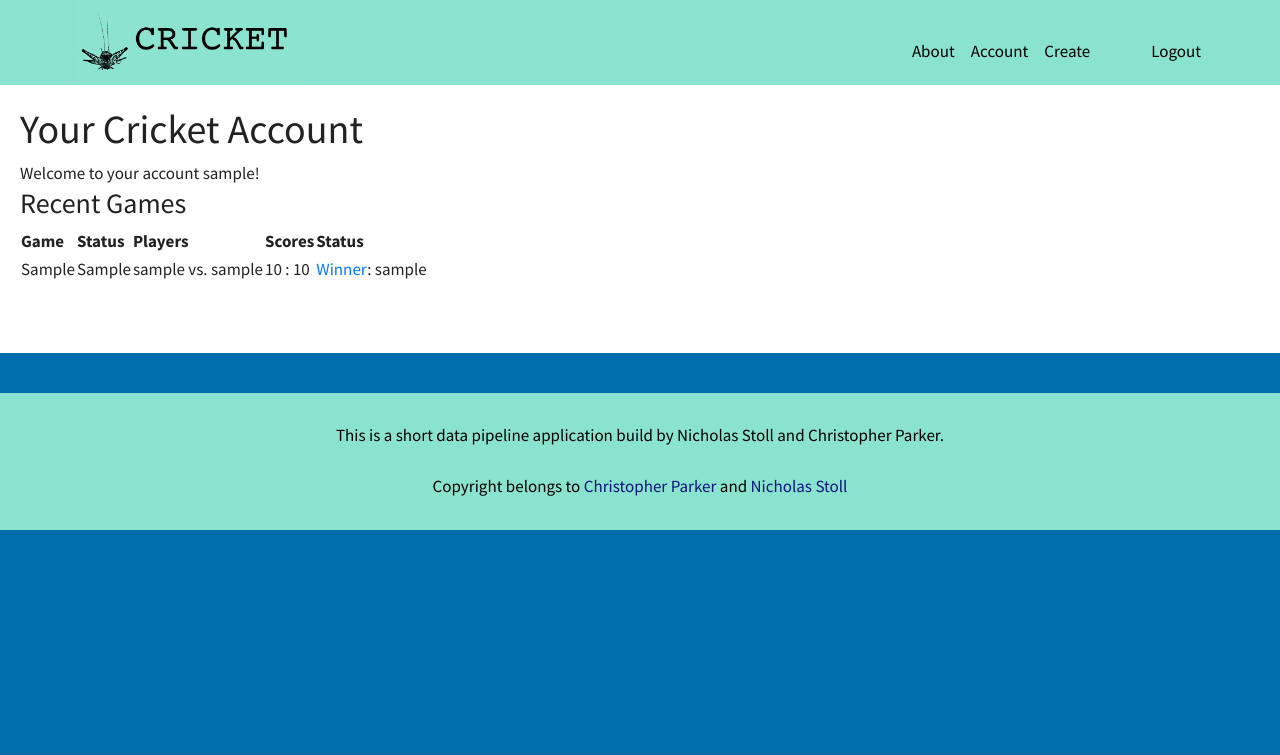
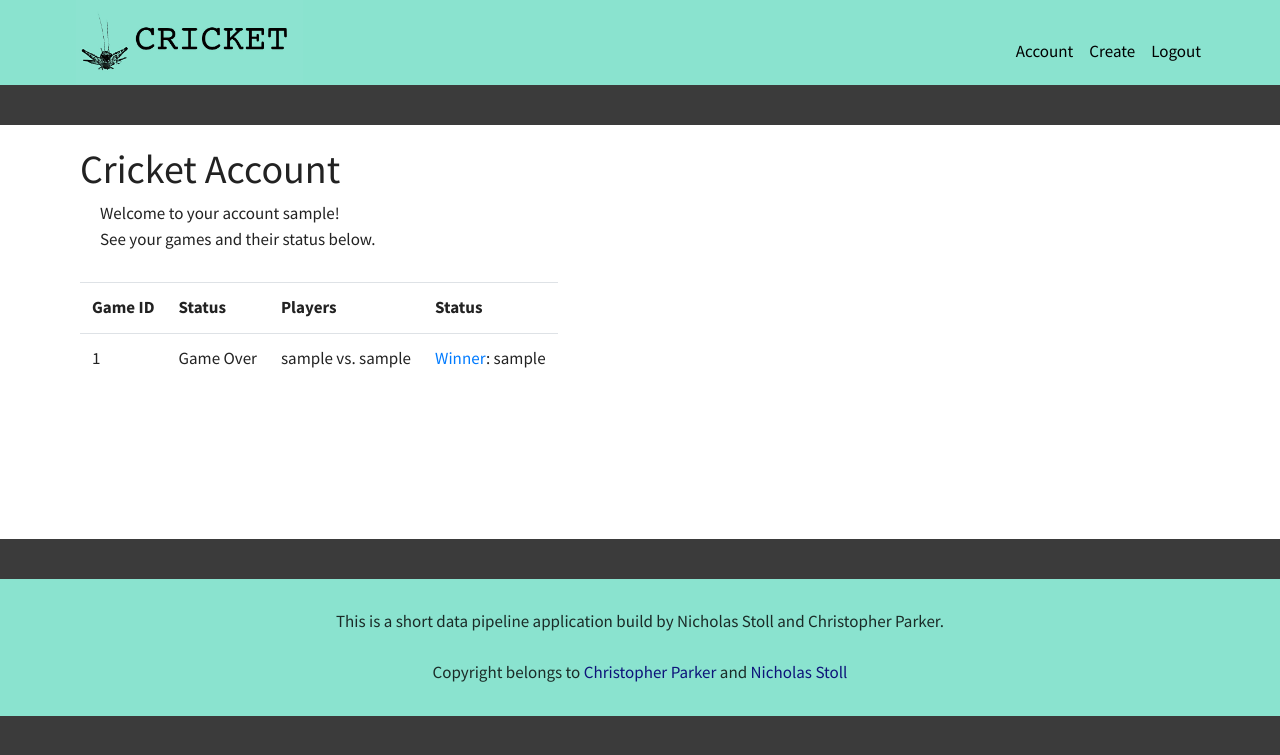
Before and after one commit to is-PARKER/cricket-game, a Flask app: template cricket/templates/account/index.html in a window 1280 px wide. Shown: the top 755 px of the page. Run offline with Flask 2, Linux system fonts and the light colour scheme; the template is opened without the code that fills it: most values are stand-ins (such as "Sample title", 1, 10 or a date in 2020); some libraries are stand-ins or nearby versions.

Commit message:
Updated Schema

```diff
--- a/cricket/static/css/site.css
+++ b/cricket/static/css/site.css
@@ -4,7 +4,7 @@ body {
     padding: 0px;
     font-family: Source Sans Pro, Helvetica, Arial, sans-serif;
     font-size: 17px;
-    background-color: #006dad;
+    background-color: #000000c4;
 }
 
 .main_content {
@@ -13,9 +13,45 @@ body {
     padding: 0px 0px 50px;
 }
 
+.main_content  {
+    align-self: center;
+    background: #fff;
+    margin: 0px;
+    padding: 0px 0px 50px;
+}
 
+.form-container {
+    background: #fff;
+    margin: 20px;
+    padding: 40px 40px 50px;
+}
+
+.game-container {
+    background: #fff;
+    margin: 40px;
+    padding: 20px 40px 50px;
+}
+
+.account-container {
+    background: #fff;
+    margin: 40px;
+    padding: 20px 40px 50px;
+}
+
+.account-container .topper {
+    background: #fff;
+    margin: 0;
+    padding: 0px 0px 30px;
+}
+
+.account-container .topper p{
+    background: #fff;
+    margin: 0px;
+    padding: 0px 20px 0px;
+}
 .hero {
-    background-color: #0073b7;
+    background-color: #000000c4
+;
     color: white;
     font-size: 18px;
 
@@ -61,7 +97,7 @@ body {
     min-width: 170px;
     padding: 10px;
     font-size: 16px;
-    color: #003d61;
+    color: #000000cf;
 }
 
 .project-list .subtitle {
@@ -88,7 +124,8 @@ body {
 }
 
 .project-list .project a {
-    color: #006dad;
+    color: #000000cf;
+    text-decoration: underline;
 }
 
 .project-list .project .desc {
@@ -103,7 +140,7 @@ footer {
     padding: 30px;
     text-align: center;
     background-color:  #8ae3cf;
-    color: black;
+    color: #000000cf;
 }
 
 footer a {
--- a/cricket/templates/account/index.html
+++ b/cricket/templates/account/index.html
@@ -3,33 +3,43 @@
 {% block title %} User Account {% endblock %}
 
 {% block main_content %}
-    <div class="page-core">
-        <h1>Your Cricket Account</h1>
+    <div class="account-container">
+        <div class="topper">
+            <h1>Cricket Account</h1>
 
-        <div>
-            Welcome to your account {{ username }}!
+            <div>
+                <p>Welcome to your account <span class="bigger-name"></span> {{ username }}!</p>
+                <p>See your games and their status below.</p>
+            </div>
         </div>
 
-        <div class="games_table">
-            <h3>Recent Games</h3>
+        <div class="table">
             <table>
                 <tr>
-                    <th> Game </th>
+                    <th> Game ID </th>
                     <th> Status </th>
                     <th> Players </th>
-                    <th> Scores </th>
+                    {# <th> Scores </th>  #} {# This needs a join between Games and Innings.#}
                     <th> Status </th>
                 </tr>
                 {% for g in games %}
                     <tr>
-                        <td> {{ g.latest_inning }}</td>
-                        <td>{{ g.game_over }}</td>
+                        <td> {{ g.id }}</td>
+                            {% if g.game_over is false%}
+                            <td> In Progress </td>
+                            {% else %}
+                            <td> Game Over </td>
+                            {% endif %}
                         <td>{{ g.player_one_username }} vs. {{ g.player_two_username }}</td> <!-- Turn these into hyperlinks eventually. -->
-                        <td>{{ g.player_one_score }} : {{ g.player_two_score }}</td>
+                        {# <td>{{ g.player_one_score }}  {{ g.player_two_score }}</td> #}
                             {% if g.game_over is false%}
                             <td> <a href = "/game/play/{{ g.id }}"> Continue </a></td>
                             {% else %}
-                            <td> <a href = "/game/review/{{ g.id }}">Winner</a>: {{ g.winner_username }} </td>
+                                {% if g.winner_username == 'draw' %}
+                                    <td> <a href = "/game/review/{{ g.id }}">Draw</a> </td>
+                                {% else %}
+                                    <td> <a href = "/game/review/{{ g.id }}">Winner</a>: {{ g.winner_username }} </td>
+                                {% endif %}
                             {% endif %}
                     </tr>
                 {% endfor %}
--- a/cricket/templates/account/register.html
+++ b/cricket/templates/account/register.html
@@ -5,8 +5,8 @@
 {% block main_content %}
     <div class="form-container">
         <form action="" method="POST" class ="account-form">
-            <h1> Login </h1>
-            <div>{{ form.username.label }}: {{ form.username() }}</div>
+            <h1> Register </h1>
+            <div><span class="form-label">{{ form.username.label }}</span> : {{ form.username() }}</div>
                 {% if form.username.errors %}
                 <ul class="error-msg">
                     {% for error in form.username.errors %}
@@ -50,5 +50,5 @@
 {% endblock %}
 
 {% block additional_css %}
-    <!-- this would be css from about.html -->
+
 {% endblock %}
--- a/cricket/templates/game/play.html
+++ b/cricket/templates/game/play.html
@@ -2,7 +2,7 @@
 {% block title %} Game {{ game.id }} {% endblock %}
 
 {% block main_content %}
-
+    <div class="game-container">
         <h1> Game Id: {{ game.id }} </h1>
         <h2> Darts left: {{ 3 - inning.dart_count }} </h2>
         <h2> Player {{ inning.player_turn }}'s turn to throw!</h2>
@@ -181,10 +181,10 @@
             </div>
         </div>
         </form>
-
+    </div>
 
 {% endblock %}
 
 {% block additional_css %}
-    <link rel="stylesheet" href="/static/css/game.css">
+    <link rel="stylesheet" href="/static/css/site.css">
 {% endblock %}
--- a/cricket/templates/home/index.html
+++ b/cricket/templates/home/index.html
@@ -26,7 +26,7 @@
                 {% for i in innings %}
                     <div class="project">
                         <div class="title">
-                            <div> Turn {{ i.inning + 1 }} of Game: {{ i.game_id }} </div>
+                            <div> Turn {{ i.inning + 1 }} of Game {{ i.game_id }} </div>
 
                             <div class="desc"> {{ i.player_one_username }}:{{ i.player_one_score }} </div>
                             <div class="desc"> {{ i.player_two_username }}:{{ i.player_two_score }}</div>
--- a/cricket/templates/shared/_layout.html
+++ b/cricket/templates/shared/_layout.html
@@ -33,11 +33,11 @@
 
     <div class="collapse navbar-collapse" id="navbarSupportedContent">
         <ul class="navbar-nav ml-auto">
-            <li class="nav-item"><a class="nav-link" href="#">About</a></li>
+            {# <li class="nav-item"><a class="nav-link" href="#">About</a></li> #}
 
             {% if username %}
                 <li class="nav-item"><a class="nav-link" href="/account">Account</a></li>
-                <li class="nav-item"><a class="nav-link" href="/game/create" id="last_nav_link"> Create</a></li>
+                <li class="nav-item"><a class="nav-link" href="/game/create"> Create</a></li>
                 <li class="nav-item"><a class="nav-link" href="/account/logout" id="last_nav_link">Logout</a></li>
 
             {% else %}
--- a/cricket/viewmodels/account/index_viewmodel.py
+++ b/cricket/viewmodels/account/index_viewmodel.py
@@ -2,6 +2,7 @@ from typing import Optional
 
 import flask
 from flask import Request
+from services.inning_service import find_inning_by_game, find_p1_score_by_id, find_p2_score_by_id
 from viewmodels.shared.viewmodelbase import ViewModelBase
 
 
@@ -10,4 +11,5 @@ class IndexViewModel(ViewModelBase):
         super().__init__()
 
         from services.game_service import find_games_by_username
+
         self.games = find_games_by_username(self.username)
```
Also changed, not shown: cricket/services/inning_service.py (+16 -0 lines), cricket/db/test.sqlite. Lines whose indentation alone changed are shown as unchanged.
